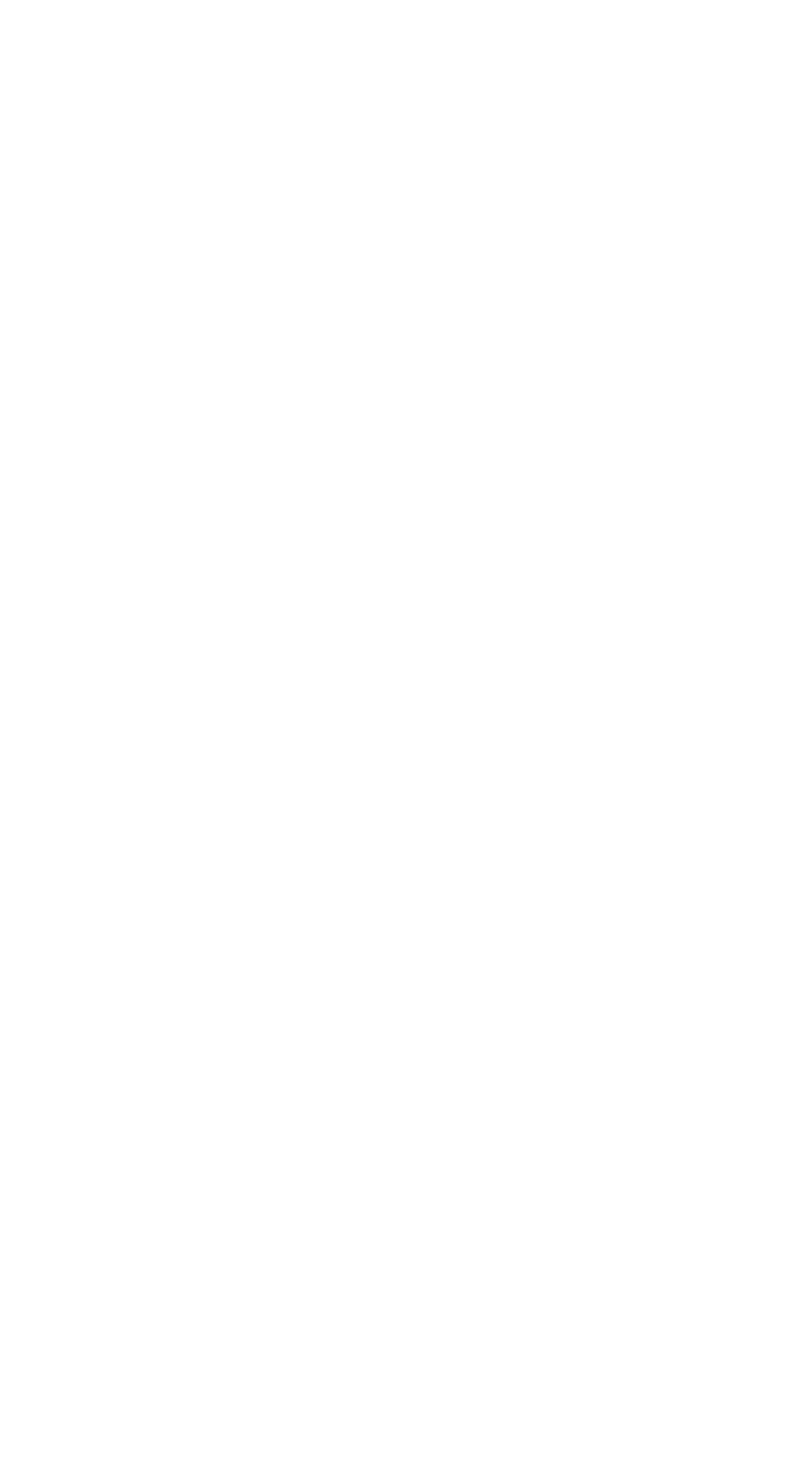
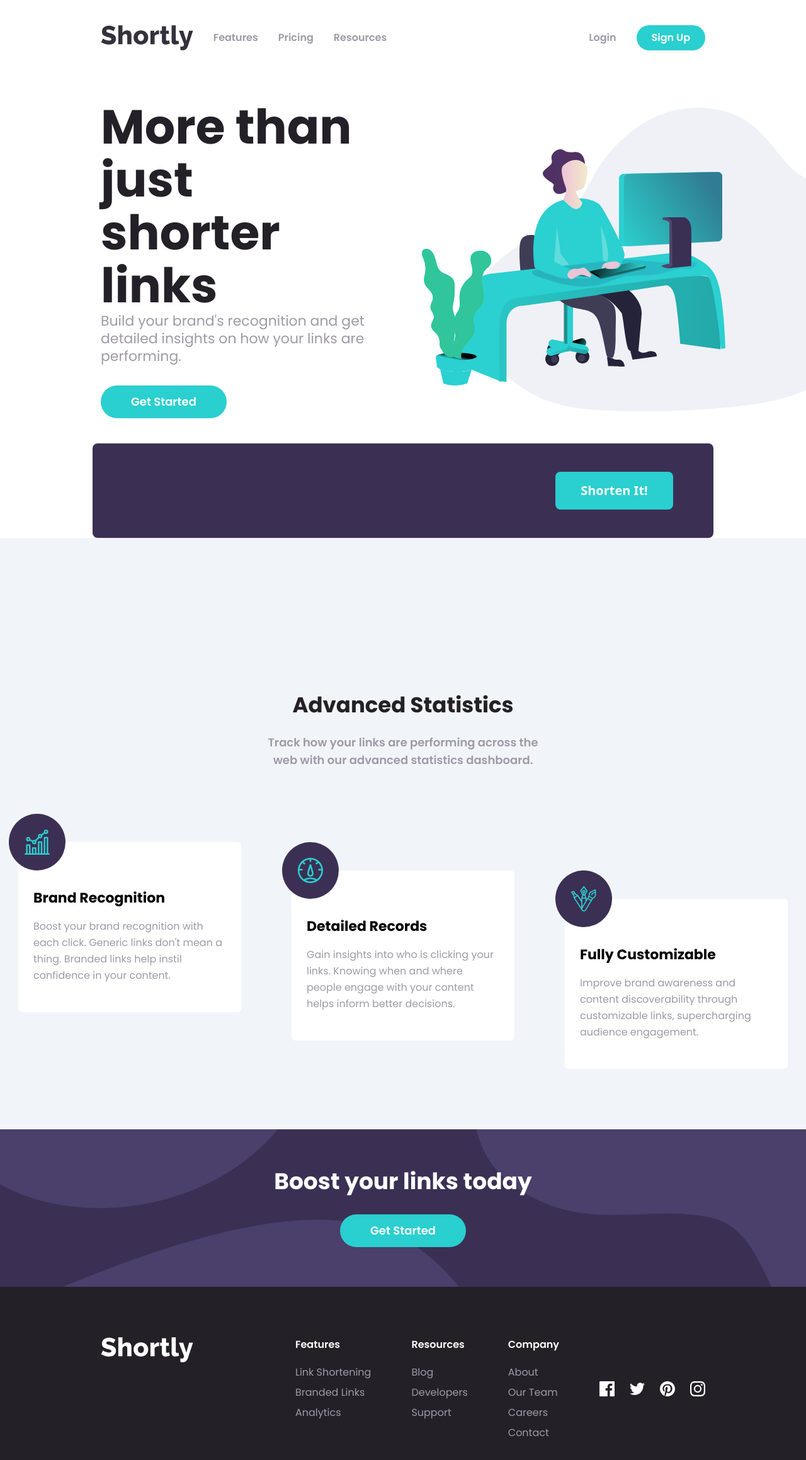
Before and after one commit to mjclaypool/Shortly-Landing-Page, a React (Vite) app: page / in a window 1280 px wide. Shown: the top 2318 px of the page at 63% size. Before the commit the page ends 800 px from the top, so only its background shows below. Built offline with nearby package versions, Linux system fonts and the light colour scheme.

Commit message:
Build main components
Created responsive components for the header, hero, shorten-link, statistics, get-started, and footer sections.

```diff
--- a/src/App.jsx
+++ b/src/App.jsx
@@ -1,9 +1,21 @@
+import Header from './components/Header'
+import Hero from './components/Hero'
+import ShortenLink from './components/ShortenLink'
+import Statistics from './components/Statistics'
+import GetStarted from './components/GetStarted'
+import Footer from './components/Footer'
 import './index.css'
 
 function App() {
   return (
-    <>
-    </>
+    <main>
+      <Header />
+      <Hero />
+      <ShortenLink />
+      <Statistics />
+      <GetStarted />
+      <Footer />
+    </main>
   )
 }
 
--- /dev/null
+++ b/src/components/Footer.jsx
@@ -0,0 +1,40 @@
+import logo from "../../images/logo-light.svg"
+import facebook from "../../images/icon-facebook.svg";
+import twitter from "../../images/icon-twitter.svg";
+import pinterest from "../../images/icon-pinterest.svg";
+import instagram from "../../images/icon-instagram.svg";
+
+export default function Footer() {
+  return (
+    <footer className="flex flex-col lg:flex-row justify-between lg:items-start pb-14 lg:py-20 lg:px-40 font-poppins text-base text-neutral-grey-violet bg-neutral-dark-violet">
+      <img src={logo} alt="Shortly logo" className="h-[40px] object-contain my-10 lg:my-0" />
+      <div className="flex flex-col lg:flex-row gap-12 lg:gap-16 lg:pl-8">
+        <div className="flex flex-col items-center lg:items-start gap-2">
+          <h3 className="font-semibold text-white mb-3">Features</h3>
+          <button type="button" className="lg:text-left">Link Shortening</button>
+          <button type="button" className="lg:text-left">Branded Links</button>
+          <button type="button">Analytics</button>
+        </div>
+        <div className="flex flex-col items-center lg:items-start gap-2">
+          <h3 className="font-semibold text-white mb-3">Resources</h3>
+          <button type="button">Blog</button>
+          <button type="button">Developers</button>
+          <button type="button">Support</button>
+        </div>
+        <div className="flex flex-col items-center lg:items-start gap-2">
+          <h3 className="font-semibold text-white mb-3">Company</h3>
+          <button type="button">About</button>
+          <button type="button">Our Team</button>
+          <button type="button">Careers</button>
+          <button type="button">Contact</button>
+        </div>
+        <div className="flex justify-center items-center gap-6">
+          <img src={facebook} alt="Shortly logo" className="object-contain" />
+          <img src={twitter} alt="Shortly logo" className="object-contain" />
+          <img src={pinterest} alt="Shortly logo" className="object-contain" />
+          <img src={instagram} alt="Shortly logo" className="object-contain" />
+        </div>
+      </div>
+    </footer>
+  )
+}
--- /dev/null
+++ b/src/components/GetStarted.jsx
@@ -0,0 +1,15 @@
+import bgImgD from "../../images/bg-boost-desktop.svg";
+import bgImgM from "../../images/bg-boost-mobile.svg";
+
+export default function GetStarted() {
+  return (
+    <div className="relative flex flex-col items-center justify-center gap-4 lg:gap-8 h-[250px] bg-primary-dark-violet font-poppins">
+      <div className="absolute z-0">
+        <img src={bgImgD} alt="Background geometric shapes" className="hidden lg:block h-[250px] w-[100vw] object-cover" />
+        <img src={bgImgM} alt="Background geometric shapes" className="lg:hidden h-[250px] w-[100vw] object-cover" />
+      </div>
+      <h2 className="relative z-10 font-bold text-[26px] lg:text-4xl text-white">Boost your links today</h2>
+      <button className="relative z-10 font-semibold text-lg text-white bg-primary-cyan px-12 py-3 rounded-full" type="button">Get Started</button>
+    </div>
+  )
+}
--- /dev/null
+++ b/src/components/Header.jsx
@@ -0,0 +1,20 @@
+import logo from "../../images/logo.svg";
+
+export default function Header() {
+  return (
+    <header className="px-6 lg:px-40 py-10">
+      <nav className="flex justify-between font-poppins font-semibold text-neutral-grey-violet">
+        <div className="flex gap-8">
+          <img src={logo} alt="Shortly Logo" className="object-contain" />
+          <button className="hidden lg:block" type="button">Features</button>
+          <button className="hidden lg:block" type="button">Pricing</button>
+          <button className="hidden lg:block" type="button">Resources</button>
+        </div>
+        <div className="flex gap-8">
+          <button className="hidden lg:block" type="button">Login</button>
+          <button className="hidden lg:block text-white bg-primary-cyan px-6 py-2 rounded-full" type="button">Sign Up</button>
+        </div>
+      </nav>
+    </header>
+  )
+}
--- /dev/null
+++ b/src/components/Hero.jsx
@@ -0,0 +1,14 @@
+import heroImg from "../../images/illustration-working.svg";
+
+export default function Hero() {
+  return (
+    <div className="flex flex-col-reverse lg:flex-row items-center overflow-x-clip py-10">
+      <div className="flex flex-col text-center lg:text-start items-center lg:items-start font-poppins lg:pl-40 lg:pr-16">
+        <h1 className="font-bold text-[42px] lg:text-[76px] leading-[48px] lg:leading-[84px] text-neutral-dark-violet pt-10 lg:pt-0">More than just shorter links</h1>
+        <p className="text-lg lg:text-[22px] text-neutral-grey-violet pb-8 pt-2 lg:pt-0">Build your brand's recognition and get detailed insights on how your links are performing.</p>
+        <button className="font-semibold text-lg text-white bg-primary-cyan px-12 py-3 rounded-full" type="button">Get Started</button>
+      </div>
+      <img src={heroImg} alt="Illustration of someone working at a computer" className="h-[340px] lg:h-[482px] lg:w-[610px] object-cover object-left pl-4 lg:pl-0" />
+    </div>
+  )
+}
--- /dev/null
+++ b/src/components/ShortenLink.jsx
@@ -0,0 +1,9 @@
+export default function ShortenLink() {
+  return (
+    <div className="flex justify-center">
+      <div className="flex items-center justify-end w-[77%] h-[150px] bg-primary-dark-violet rounded-lg px-16">
+        <button className="h-2/5 font-bold text-xl text-white bg-primary-cyan px-10 py-3 rounded-lg" type="button">Shorten It!</button>
+      </div>
+    </div>
+  )
+}
--- /dev/null
+++ b/src/components/StatCard.jsx
@@ -0,0 +1,11 @@
+export default function StatCard({ image, altText, title, details }) {
+  return (
+    <div className="relative font-poppins bg-white h-[270px] lg:w-[354px] rounded-md mx-6">
+      <h3 className="font-bold text-[22px] pt-[72px] px-6">{title}</h3>
+      <p className="text-base lg:text-md max-w-[480px] lg:w-full text-neutral-grey-violet lg:leading-relaxed px-6 py-4">{details}</p>
+      <div className="absolute -top-[45px] left-[50%] translate-x-[-50%] lg:left-[30px] flex items-center justify-center h-[90px] w-[90px] rounded-full bg-primary-dark-violet">
+        <img src={image} alt={altText} className="h-[40px] object-contain" />
+      </div>
+    </div>
+  )
+}
--- /dev/null
+++ b/src/components/Statistics.jsx
@@ -0,0 +1,48 @@
+import StatCard from "./StatCard";
+
+import statImg1 from "../../images/icon-brand-recognition.svg";
+import statImg2 from "../../images/icon-detailed-records.svg";
+import statImg3 from "../../images/icon-fully-customizable.svg";
+
+export default function Statistics() {
+  const stats = [
+    {
+      id: "1",
+      position: "lg:self-start",
+      image: statImg1,
+      altText: "Brand recognition icon",
+      title: "Brand Recognition",
+      details: "Boost your brand recognition with each click. Generic links don't mean a thing. Branded links help instil confidence in your content.",
+    },
+    {
+      id: "2",
+      position: "lg:self-center",
+      image: statImg2,
+      title: "Detailed Records",
+      altText: "Detailed Records icon",
+      details: "Gain insights into who is clicking your links. Knowing when and where people engage with your content helps inform better decisions.",
+    },
+    {
+      id: "3",
+      position: "lg:self-end",
+      image: statImg3,
+      title: "Fully Customizable",
+      altText: "Fully Customizable icon",
+      details: "Improve brand awareness and content discoverability through customizable links, supercharging audience engagement.",
+    },
+  ]
+
+  return (
+    <div className="flex flex-col items-center font-poppins bg-slate-100 text-center pt-60">
+      <h2 className="font-bold text-neutral-dark-violet text-[28px] lg:text-[34px]">Advanced Statistics</h2>
+      <p className="font-semibold text-neutral-grey-violet text-base lg:text-lg max-w-[480px] my-5 px-4">Track how your links are performing across the web with our advanced statistics dashboard.</p>
+      <div className="flex flex-col lg:flex-row lg:text-start justify-center gap-24 lg:gap-8 min-h-[360px] my-20 lg:my-24">
+        {stats.map(card => (
+          <div key={card.id} className={`${card.position}`}>
+            <StatCard image={card.image} altText={card.altText} title={card.title} details={card.details} />
+          </div>
+        ))}
+      </div>
+    </div>
+  )
+}
```
Also changed, not shown: images/logo-light.svg (added).
